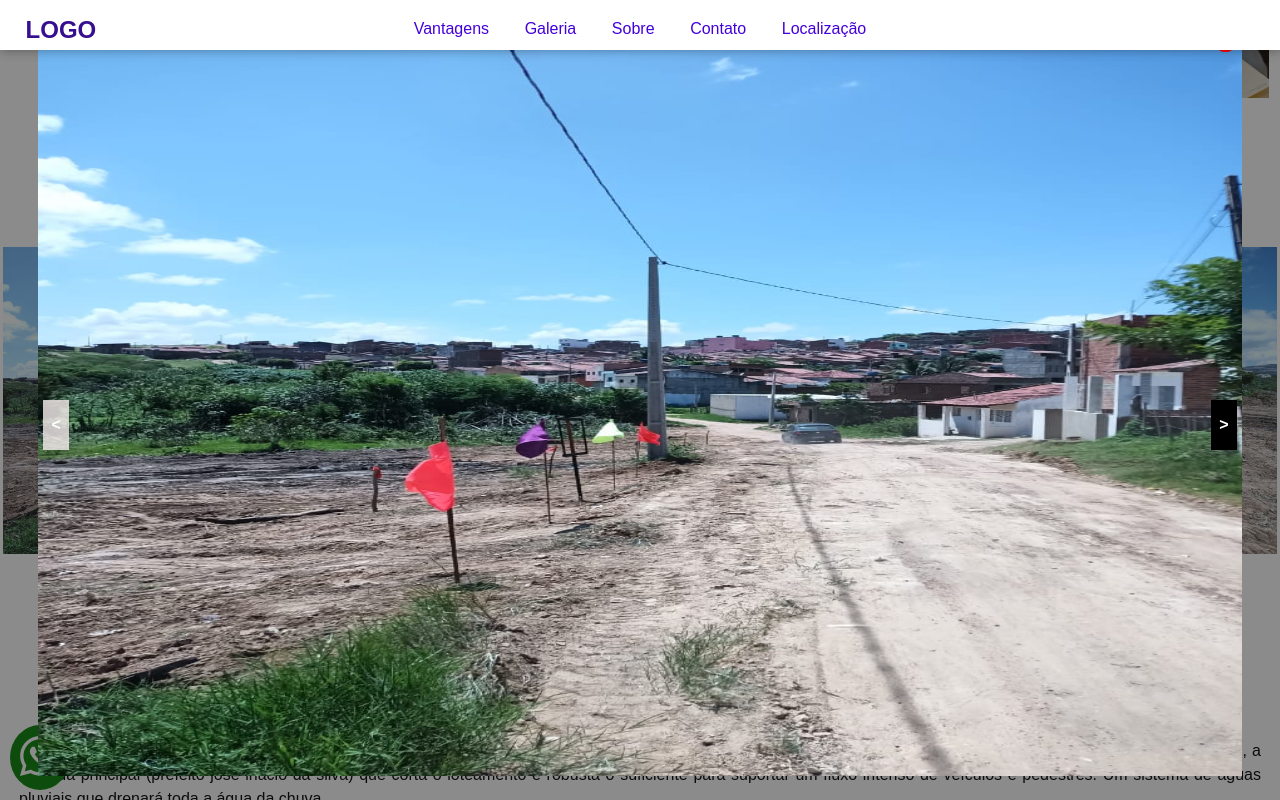
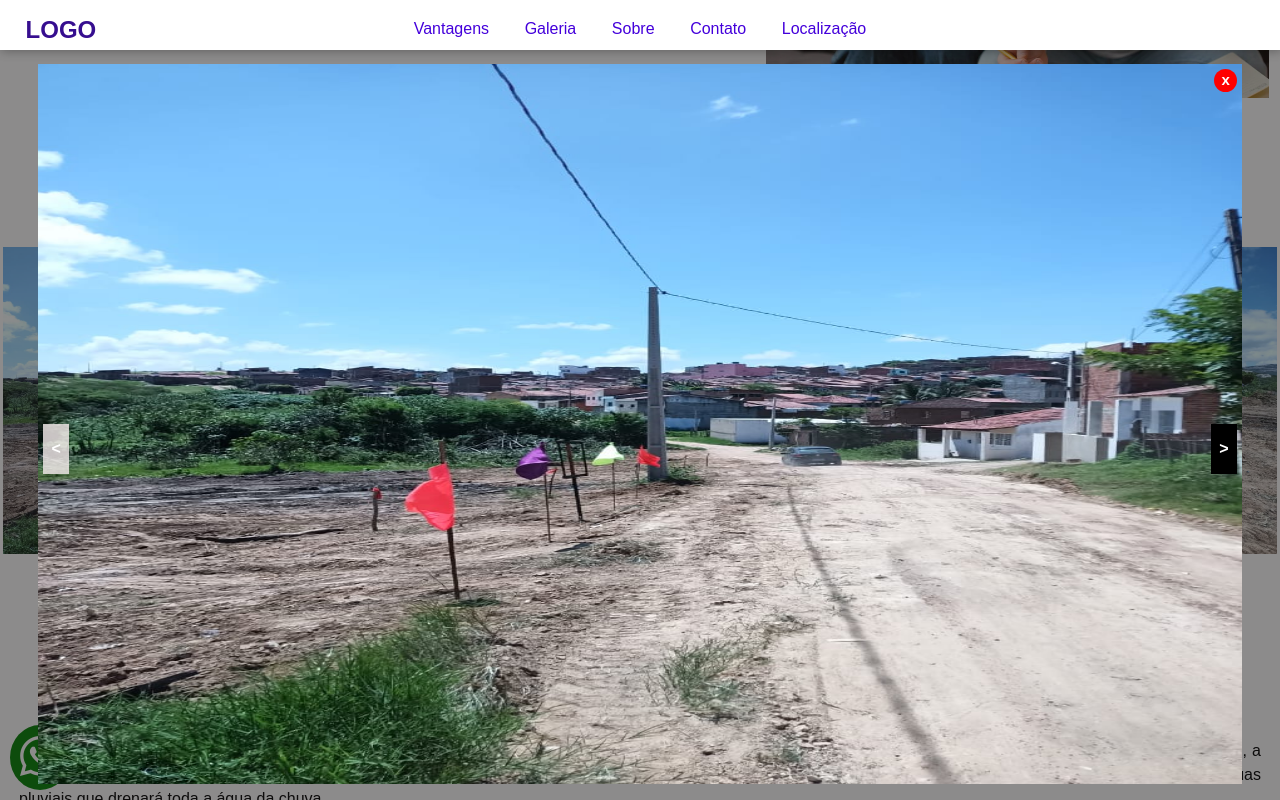
Before and after one commit to marcelo-site/landing-page-lote, a plain HTML site: page index.html in a window 1280 px wide. Both pictures are taken after a click on the picture 159 px from the left and 1532 px from the top of the page. Shown: the part 1132-1932 px from the top of the page. Drawn offline with nearby package versions, Linux system fonts and the light colour scheme.

Commit message:
gallery-concert

```diff
--- a/index.html
+++ b/index.html
@@ -153,7 +153,7 @@
                 href="https://api.whatsapp.com/send?phone=5581991869812&text=Olá,%20tenho%20interesse%20em%20adiquirir%20um%20lote."><i
                     class="bi bi-whatsapp"></i></a>
         </div>
-        <div id="modal" class="none">
+        <div id="modal" class="none modal-index">
             <div id="modal-src">
                 <span id="exit">x</span>
                 <span id="left">
--- a/style.css
+++ b/style.css
@@ -400,3 +400,8 @@ footer {
 footer a {
     color: var(--color-2);
 }
+
+#modal.modal-index {
+    margin-top: 40px;
+    height: 90vh;
+}
```
Also changed, not shown: gallery.html (+2 -1 lines), index.js (added).
